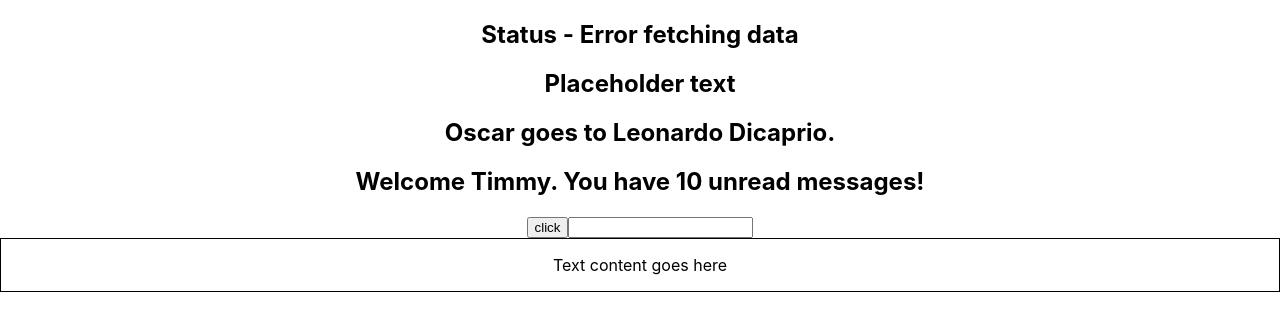
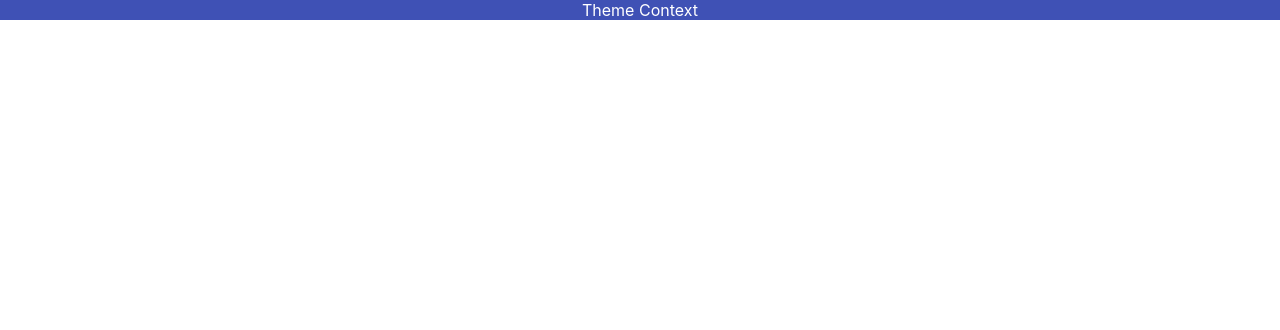
Before and after one commit to TimurhanKocabas/react-typescript-demo, a React (Create React App) app: page / in a window 1280 px wide. Shown: the top 330 px of the page. Built offline with nearby package versions, Linux system fonts and the light colour scheme.

Commit message:
usecontext

```diff
--- a/src/App.tsx
+++ b/src/App.tsx
@@ -1,28 +1,13 @@
+import { ThemeContextProvider } from "./components/context/ThemeContext";
+import { Box } from "./components/context/Box";
 import "./App.css";
-import { Button } from "./components/Button";
-import { Container } from "./components/Container";
-import { Greet } from "./components/Greet";
-import { Heading } from "./components/Heading";
-import { Input } from "./components/Input";
-import { Oscar } from "./components/Oscar";
-import { Status } from "./components/Status";
 
 function App() {
   return (
     <div className="App">
-      <Status status={"error"}></Status>
-      <Heading> Placeholder text</Heading>
-      <Oscar>
-        <Heading> Oscar goes to Leonardo Dicaprio.</Heading>
-      </Oscar>
-      <Greet name="Timmy" messageCount={10} isLoggedIn={true}></Greet>
-      <Button
-        handleClick={( event, id) => {
-          console.log("Button Clicked.", event,id);
-        }}
-      ></Button>
-      <Input value='' handleChange = {(event) => console.log(event)}></Input>
-      <Container styles={{ border: "1px solid black", padding: "1rem" }}></Container>
+      <ThemeContextProvider>
+        <Box />
+      </ThemeContextProvider>
     </div>
   );
 }
--- a/src/components/context/Box.tsx
+++ b/src/components/context/Box.tsx
@@ -1,7 +1,6 @@
-import React from 'react'
-
+import { useContext } from "react";
+import { ThemeContext } from "./ThemeContext";
 export const Box = () => {
-  return (
-    <div>Theme Context</div>
-  )
-}
+  const theme = useContext(ThemeContext);
+  return <div style={{backgroundColor:theme.primary.main, color:theme.primary.text}}>Theme Context</div>;
+};
--- a/src/components/context/ThemeContext.tsx
+++ b/src/components/context/ThemeContext.tsx
@@ -0,0 +1,12 @@
+import { createContext } from "react";
+import { theme } from "./theme";
+
+type ThemeContextProviderProps = {
+    children:React.ReactNode
+}
+
+export const ThemeContext = createContext(theme);
+
+export const ThemeContextProvider = ({children}:ThemeContextProviderProps)=>{
+    return <ThemeContext.Provider value={theme} >{children}</ThemeContext.Provider>
+}
```
